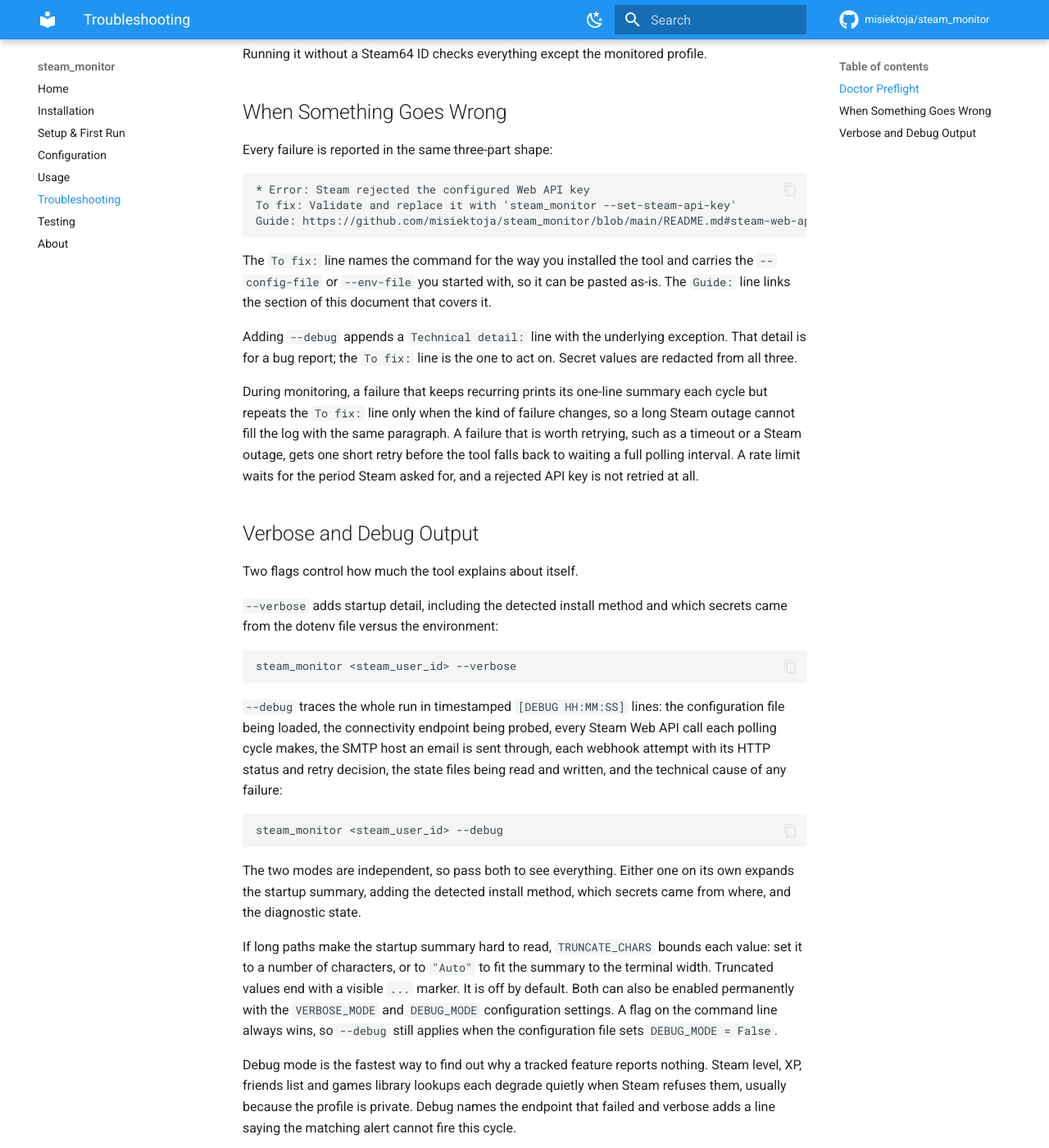
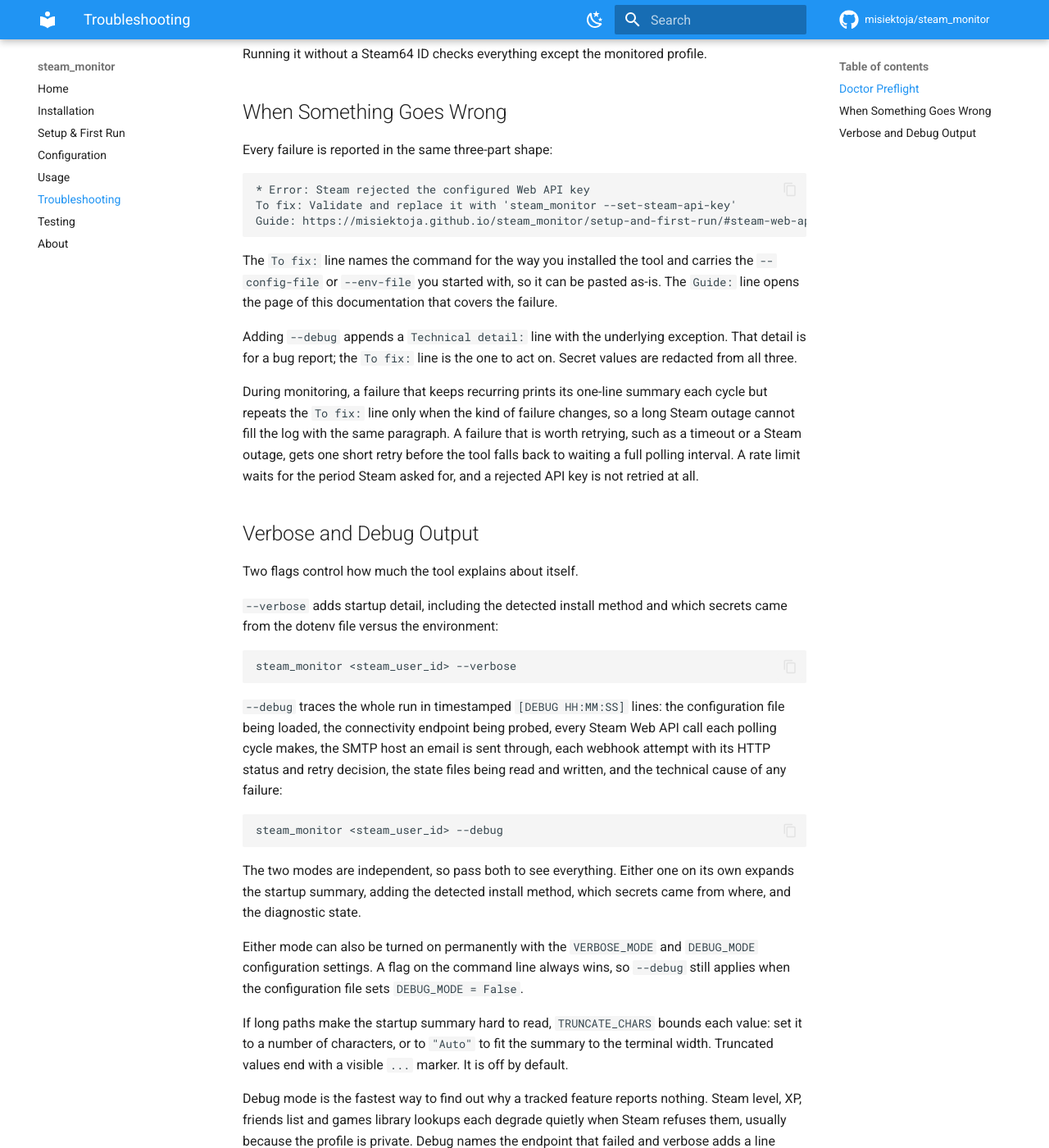
Before and after one commit to misiektoja/steam_monitor, an MkDocs documentation site: the page built from docs/troubleshooting.md, in a window 1280 px wide and 1400 px high, scrolled down 728 px. Shown: the whole window at 82% size. Built offline with MkDocs 1.6.1 and Material for MkDocs 9.7.7, drawn with Linux system fonts in a browser that asks for light colours; comment, search, counter and statistics services are not loaded; some of the changed text lies outside the part shown.

Commit message:
docs(site): rewrite the split sections to stand alone on their own pages

````diff
--- a/docs/troubleshooting.md
+++ b/docs/troubleshooting.md
@@ -8,7 +8,7 @@
 steam_monitor --doctor <steam_user_id>
 ```
 
-It is **read-only**: it writes no files, and it says so before the first check runs. Checks are grouped into **Environment**, **Configuration**, **Connectivity**, **Authentication**, **Target** and **Notifications**, and each row is marked `[PASS]`, `[WARN]`, `[FAIL]` or `[SKIP]`. Every non-passing row carries a `To fix:` line and a link to the relevant section here.
+It is **read-only**: it writes no files, and it says so before the first check runs. Checks are grouped into **Environment**, **Configuration**, **Connectivity**, **Authentication**, **Target** and **Notifications**, and each row is marked `[PASS]`, `[WARN]`, `[FAIL]` or `[SKIP]`. Every non-passing row carries a `To fix:` line and a link to the documentation page that covers it.
 
 The Configuration section names the configuration and dotenv files in effect and reports **which secrets came from the dotenv file and which came from the environment**, by name only. No secret value is ever printed.
 
@@ -29,10 +29,10 @@
 ```
 * Error: Steam rejected the configured Web API key
 To fix: Validate and replace it with 'steam_monitor --set-steam-api-key'
-Guide: https://github.com/misiektoja/steam_monitor/blob/main/README.md#steam-web-api-key
+Guide: https://misiektoja.github.io/steam_monitor/setup-and-first-run/#steam-web-api-key
 ```
 
-The `To fix:` line names the command for the way you installed the tool and carries the `--config-file` or `--env-file` you started with, so it can be pasted as-is. The `Guide:` line links the section of this document that covers it.
+The `To fix:` line names the command for the way you installed the tool and carries the `--config-file` or `--env-file` you started with, so it can be pasted as-is. The `Guide:` line opens the page of this documentation that covers the failure.
 
 Adding `--debug` appends a `Technical detail:` line with the underlying exception. That detail is for a bug report; the `To fix:` line is the one to act on. Secret values are redacted from all three.
 
@@ -56,7 +56,9 @@
 
 The two modes are independent, so pass both to see everything. Either one on its own expands the startup summary, adding the detected install method, which secrets came from where, and the diagnostic state.
 
-If long paths make the startup summary hard to read, `TRUNCATE_CHARS` bounds each value: set it to a number of characters, or to `"Auto"` to fit the summary to the terminal width. Truncated values end with a visible `...` marker. It is off by default. Both can also be enabled permanently with the `VERBOSE_MODE` and `DEBUG_MODE` configuration settings. A flag on the command line always wins, so `--debug` still applies when the configuration file sets `DEBUG_MODE = False`.
+Either mode can also be turned on permanently with the `VERBOSE_MODE` and `DEBUG_MODE` configuration settings. A flag on the command line always wins, so `--debug` still applies when the configuration file sets `DEBUG_MODE = False`.
+
+If long paths make the startup summary hard to read, `TRUNCATE_CHARS` bounds each value: set it to a number of characters, or to `"Auto"` to fit the summary to the terminal width. Truncated values end with a visible `...` marker. It is off by default.
 
 Debug mode is the fastest way to find out why a tracked feature reports nothing. Steam level, XP, friends list and games library lookups each degrade quietly when Steam refuses them, usually because the profile is private. Debug names the endpoint that failed and verbose adds a line saying the matching alert cannot fire this cycle.
 
````
Also changed, not shown: docs/configuration.md (+5 -5 lines), docs/installation.md (+2 -0 lines), docs/setup-and-first-run.md (+23 -20 lines), docs/usage.md (+3 -1 lines).
